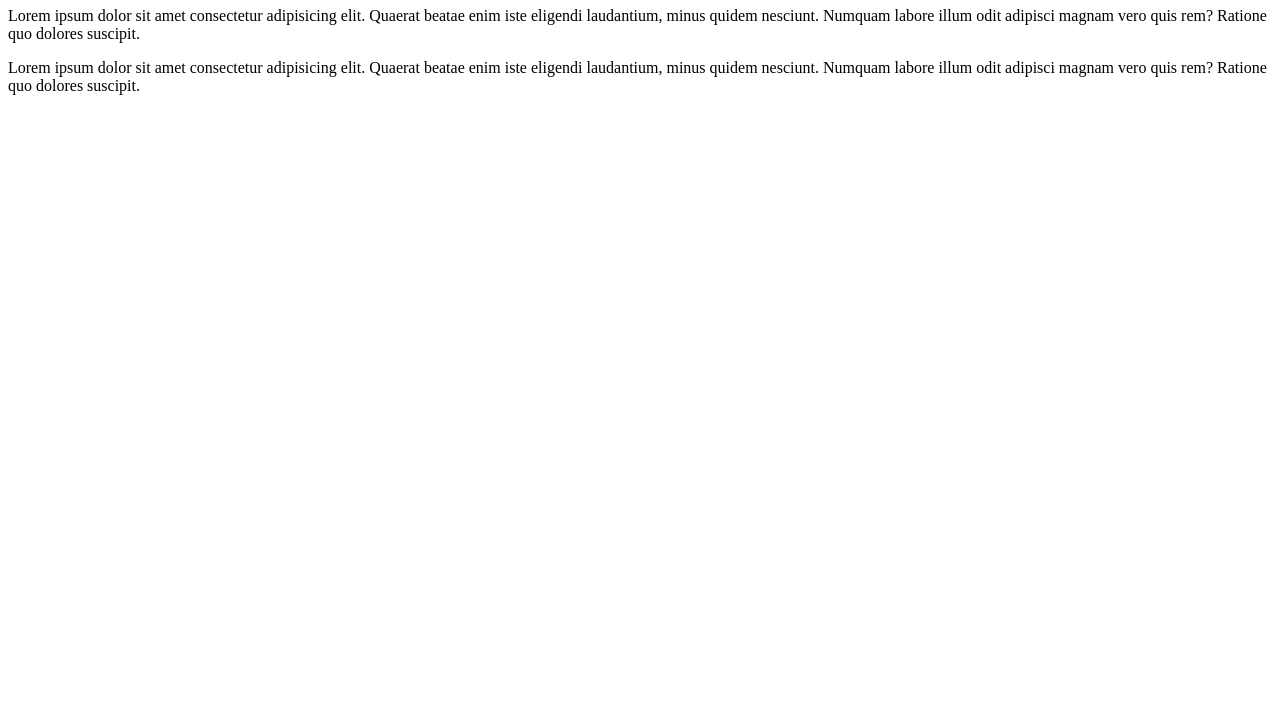
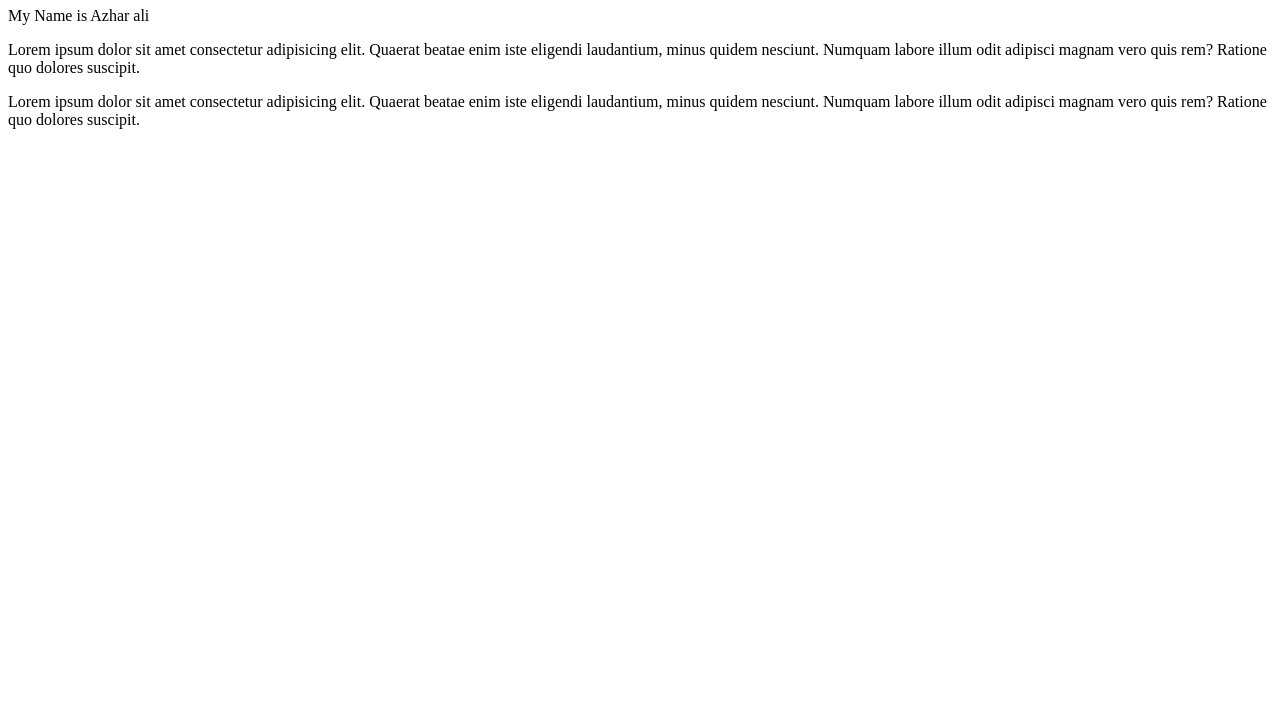
Before and after one commit to AzharAleeNaqvi/learning-github-projects, a plain HTML site: page frontEnd/index.html in a window 1280 px wide. Shown: the part 73-800 px from the top of the page. Drawn offline with Linux system fonts and the light colour scheme.

Commit message:
a paragraph is added

```diff
--- a/frontEnd/index.html
+++ b/frontEnd/index.html
@@ -7,6 +7,7 @@
 </head>
 <body>
     <h1>Hello learning React Native</h1>
+    <p>My Name is Azhar ali</p>
     <p>Lorem ipsum dolor sit amet consectetur adipisicing elit. Quaerat beatae enim iste eligendi laudantium, minus quidem nesciunt. Numquam labore illum odit adipisci magnam vero quis rem? Ratione quo dolores suscipit.</p>
     <p>Lorem ipsum dolor sit amet consectetur adipisicing elit. Quaerat beatae enim iste eligendi laudantium, minus quidem nesciunt. Numquam labore illum odit adipisci magnam vero quis rem? Ratione quo dolores suscipit.</p>
 
```
